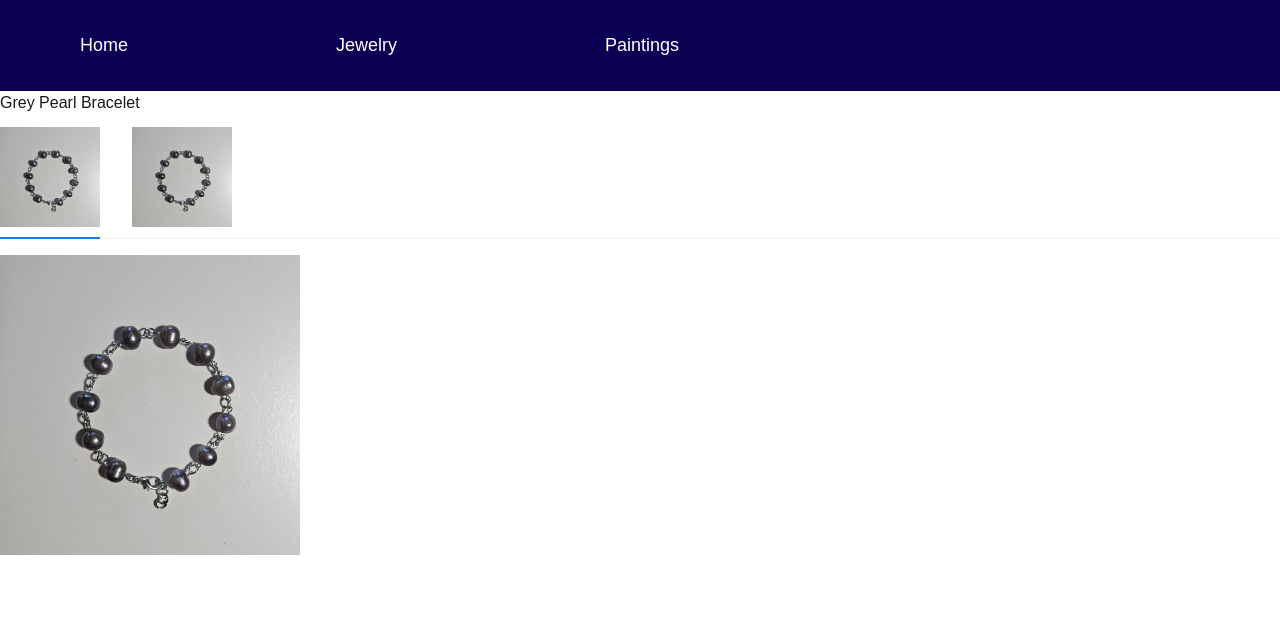
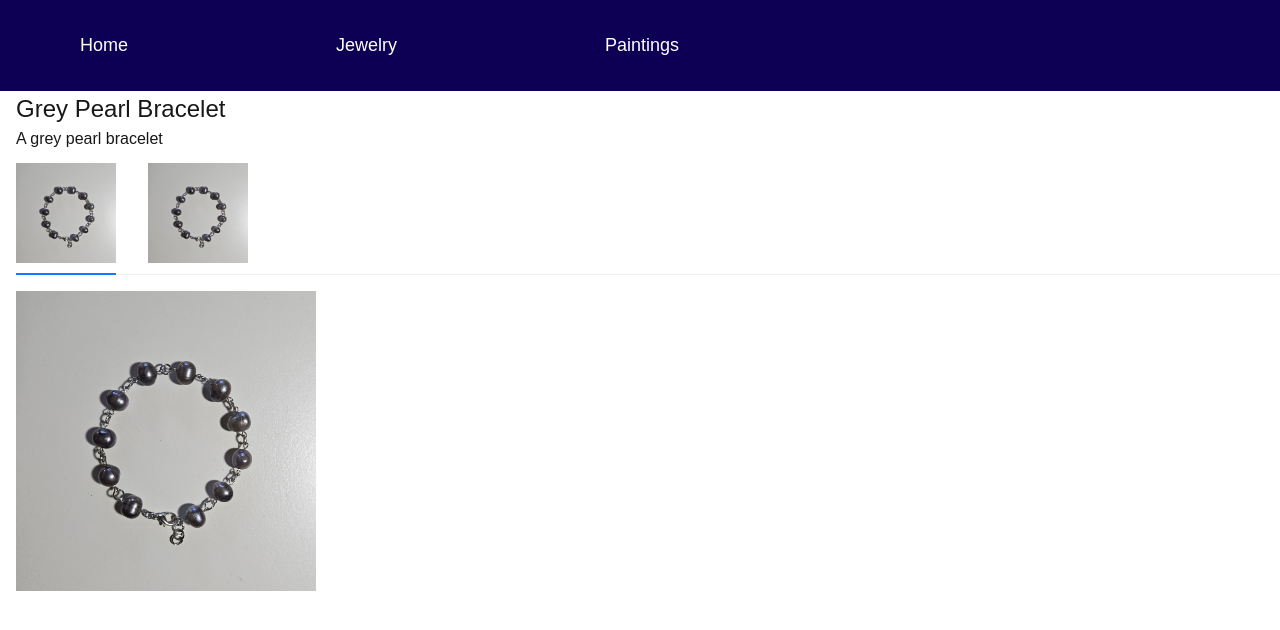
Before and after one commit to TazmeenM/WebsiteFolder, a Next.js app: page /jewelry/jewelryPages/greyPearlBracelet in a window 1280 px wide. Shown: the top 630 px of the page. Built offline with nearby package versions, Linux system fonts and the light colour scheme.

Commit message:
Session 4 - Adding some information to the jewelry pages
Added a function to take product information as parameters and add a heading and description to a product page

```diff
--- /dev/null
+++ b/src/app/jewelry/jewelryPages/components/Description.tsx
@@ -0,0 +1,23 @@
+import Image from "next/image"
+import React from 'react';
+
+const headingStyle: React.CSSProperties = {
+    fontSize: '24px',
+};
+
+interface productInformation{
+    //For the product
+    productName: string;
+    productDescription: string;
+}
+
+const Description: React.FC<productInformation> = ({productName, productDescription}) => {
+    return(
+        <div>
+            <h1 style = {headingStyle}>{productName}</h1>
+            <p>{productDescription}</p>
+        </div>
+    )
+}
+
+export default Description;
--- /dev/null
+++ b/src/app/jewelry/jewelryPages/components/PageLayout.tsx
@@ -0,0 +1,22 @@
+import Image, { StaticImageData } from "next/image";
+import Navbar from "../../../components/Navbar"
+import ImagesDisplay from "../components/ImagesDisplay"
+import Description from "../components/Description"
+
+interface PageLayoutProps{
+    images: {imageSource: string | StaticImageData, imageAlt: string}[];
+    productName: string;
+    productDescription: string;
+}
+
+export default function PageLayout({images, productName, productDescription}: PageLayoutProps) {
+  return (
+    <>
+      <Navbar></Navbar>
+      <div className = "pl-4">
+        <Description productName = {productName} productDescription = {productDescription}></Description>
+        <ImagesDisplay images = {images}></ImagesDisplay>
+      </div>
+    </>
+  );
+}
--- a/src/app/jewelry/jewelryPages/greyPearlBracelet/page.tsx
+++ b/src/app/jewelry/jewelryPages/greyPearlBracelet/page.tsx
@@ -2,6 +2,8 @@ import Image from "next/image";
 import Jewelry from "./jewelry";
 import Navbar from "../../../components/Navbar"
 import ImagesDisplay from "../components/ImagesDisplay"
+import Description from "../components/Description"
+import PageLayout from "../components/PageLayout"
 import greyPearlBracelet from "../../images/greyPearlBracelet.jpg"
 
 const images = [
@@ -9,12 +11,24 @@ const images = [
   {imageSource: greyPearlBracelet, imageAlt: "Grey Pearl Bracelet"}
 ]
 
+const productInformation = {
+  productName: "Grey Pearl Bracelet",
+  productDescription: "A grey pearl bracelet"
+}
+
 export default function GreyPearlBracelet() {
   return (
     <>
+      <PageLayout images = {images} productName = {productInformation.productName} productDescription = {productInformation.productDescription}></PageLayout>
+    </>
+    /*
+    <>
       <Navbar></Navbar>
-      <h1>Grey Pearl Bracelet</h1>
-      <ImagesDisplay images = {images}></ImagesDisplay>
+      <div className = "pl-4">
+        <Description productName = {productInformation.productName} productDescription = {productInformation.productDescription}></Description>
+        <ImagesDisplay images = {images}></ImagesDisplay>
+      </div>
     </>
+    */
   );
 }
```
Also changed, not shown: src/app/jewelry/jewelryPages/components/ImagesDisplay.tsx (+0 -41 lines).
